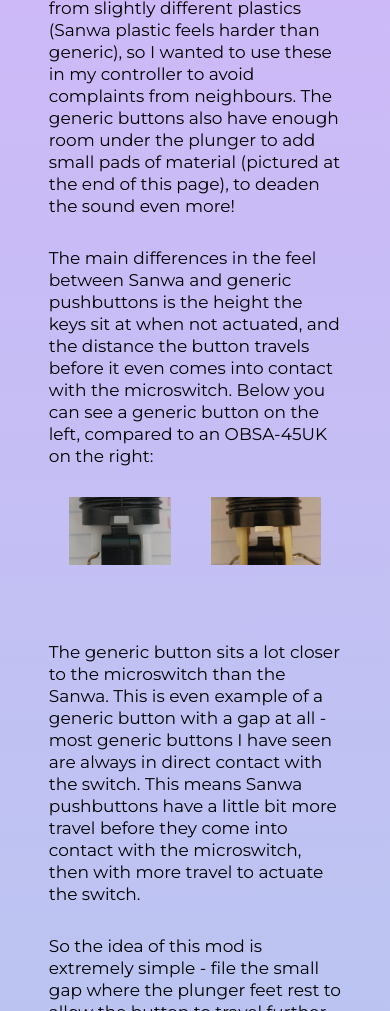
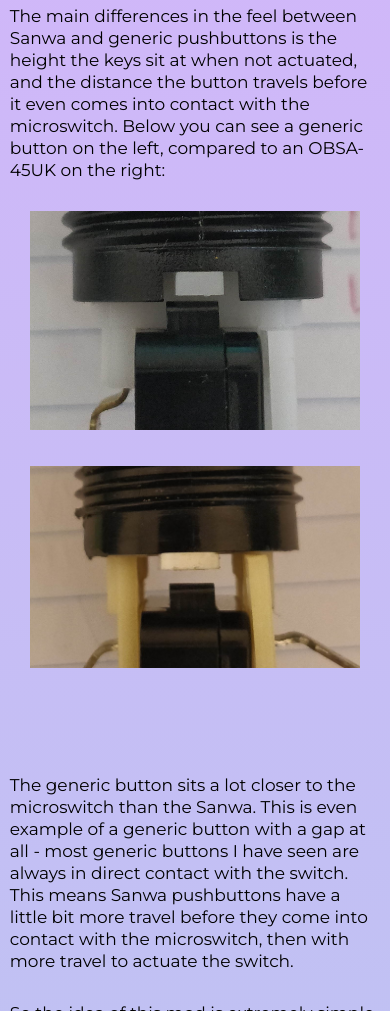
Before and after one commit to rvtk-1/iidx-fake-sanwa, a plain HTML site: page index.html in a window 390 px wide. Shown: the part 989-2000 px from the top of the page. Drawn offline with Linux system fonts and the light colour scheme.

Commit message:
Added responsive styling

```diff
--- a/assets/scss/style.scss
+++ b/assets/scss/style.scss
@@ -50,5 +50,17 @@ body, html {
 
         }
     }
+}
 
+@media screen and (max-width: 768px){
+    #page #container {
+        width: 95%;
+        padding: 60px 5px 30px;
+        .image-container {
+            flex-direction: column;
+            div {
+                margin-bottom: 30px;
+            }
+        }
+    }
 }
```
Also changed, not shown: assets/css/style.css, 1 other file.
